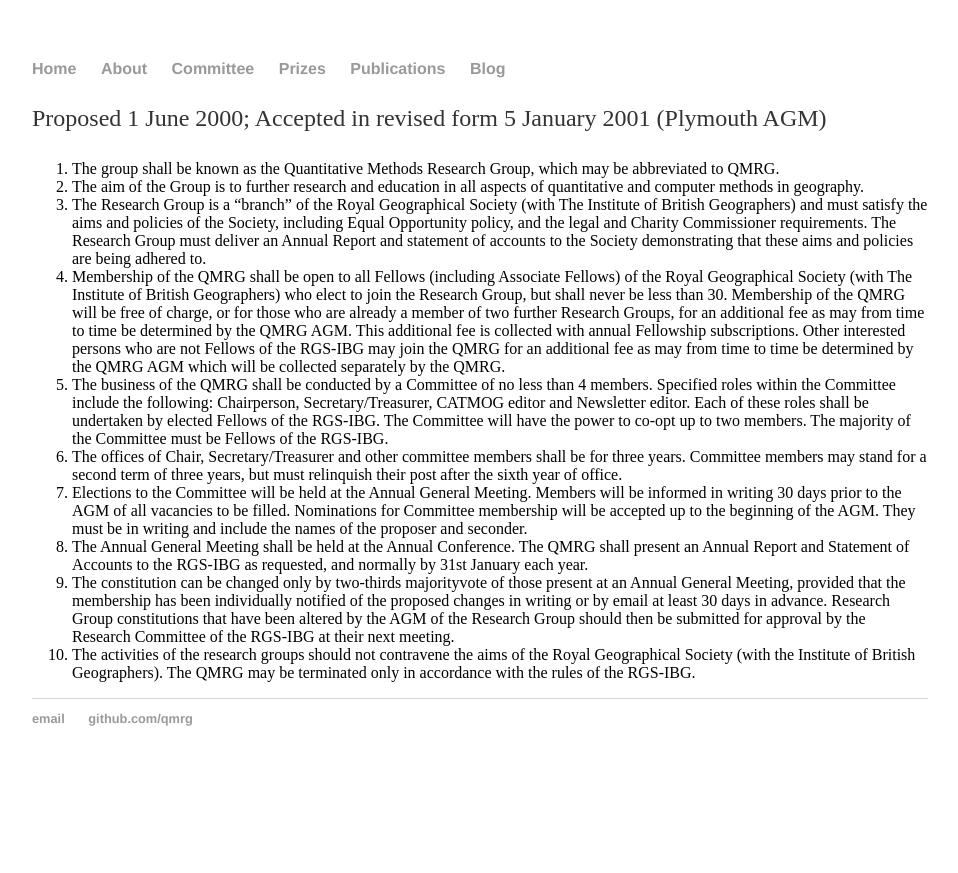
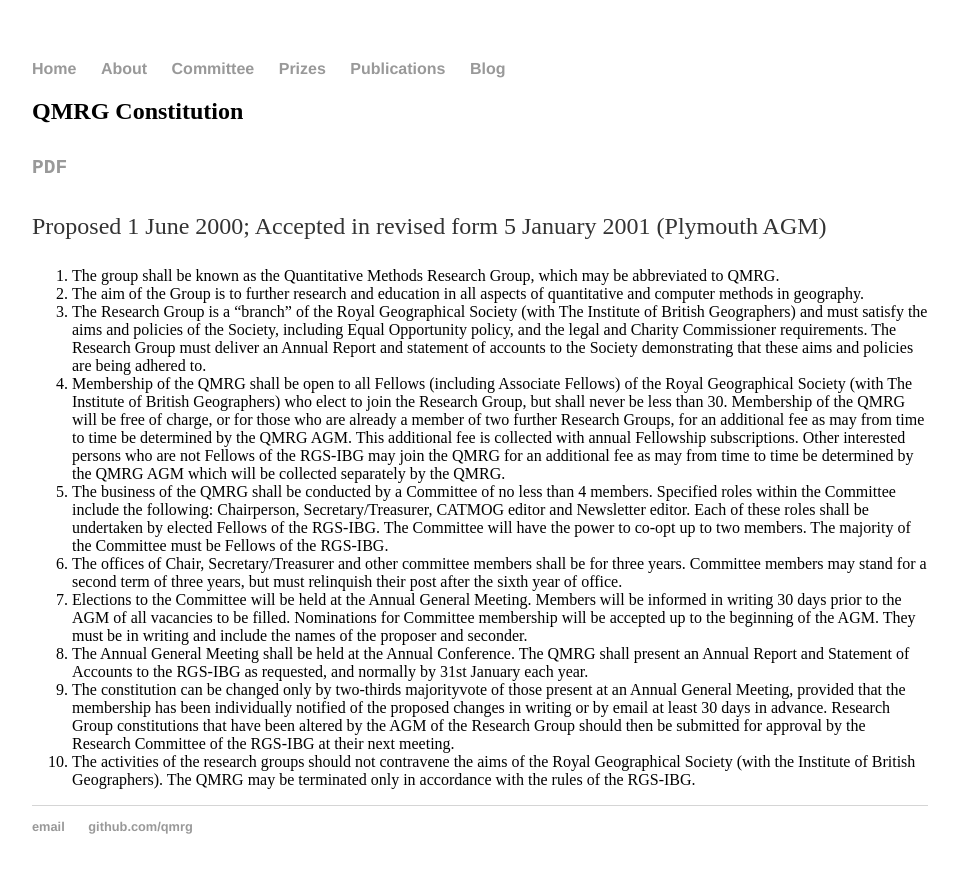
Before and after one commit to qmrg/constitution, a Jekyll site: the page built from index.md, in a window 1280 px wide. Shown: the top 873 px of the page, without its empty margins (160-1118 px from the left). Built offline with Jekyll 4.4.1, drawn with Linux system fonts in a browser that asks for light colours.

Commit message:
Add instructions to build and title on main text

```diff
--- a/index.md
+++ b/index.md
@@ -3,4 +3,8 @@
 title: QMRG Constitution
 ---
 
+## QMRG Constitution
+
+[**`PDF`**](_includes/constitution.pdf)
+
 {% include constitution.md %}
```
Also changed, not shown: README.md.
